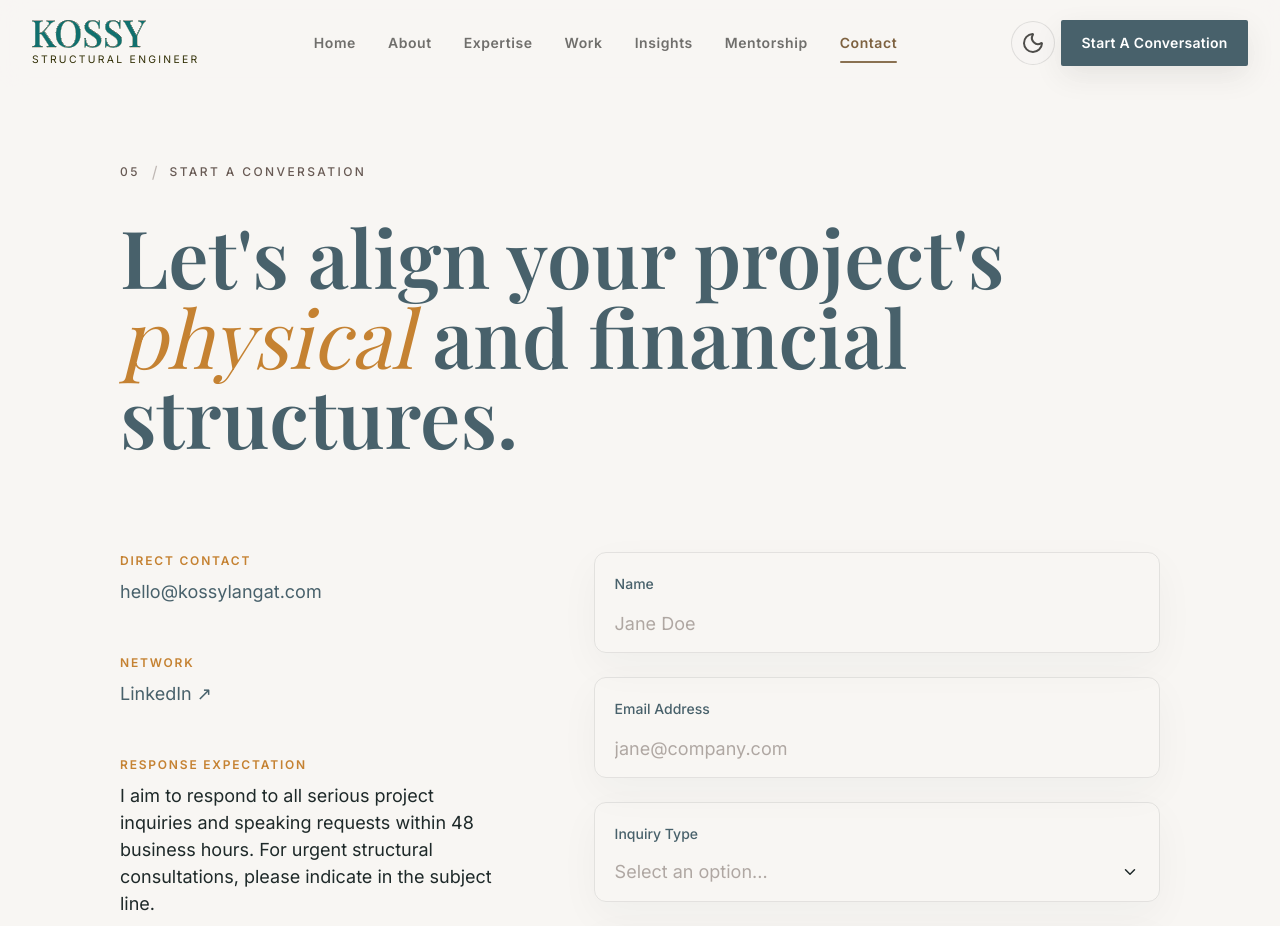
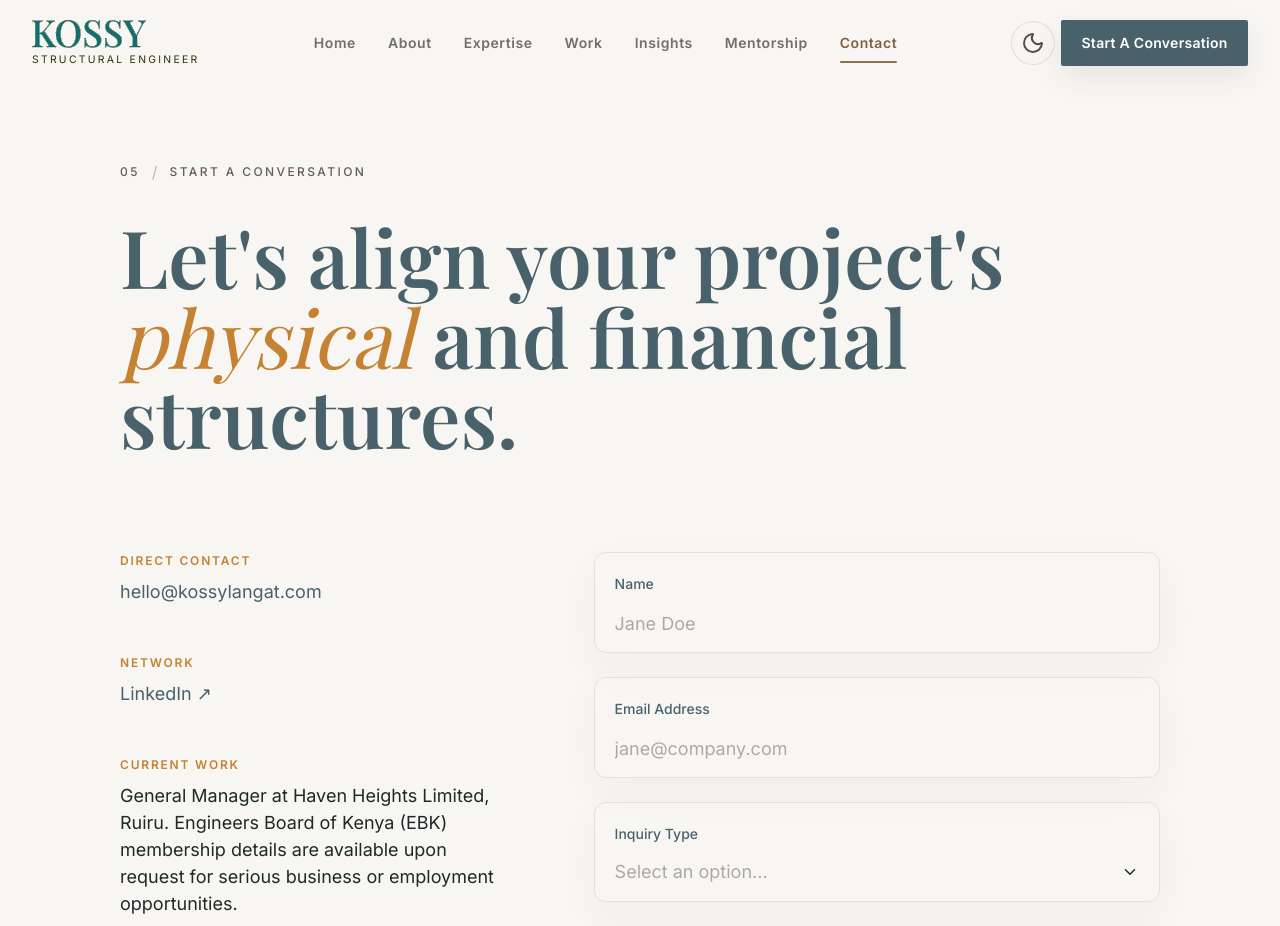
Before and after one commit to leon-madara/kossy-langat-website, a Next.js app: page /contact in a window 1280 px wide. Shown: the top 926 px of the page. Built offline with nearby package versions, Linux system fonts and the light colour scheme; a web font is replaced by a local one.

Commit message:
Update Naomi profile details

```diff
--- a/src/app/about/page.tsx
+++ b/src/app/about/page.tsx
@@ -550,7 +550,7 @@ export default function AboutPage() {
                             <h3 className="credential-group-title">Education</h3>
                             <div className="credential-item">
                                 <span className="credential-name">BSc. Civil & Structural Engineering</span>
-                                <span className="credential-detail">University of Nairobi</span>
+                                <span className="credential-detail">Jomo Kenyatta University of Agriculture and Technology</span>
                             </div>
                         </div>
                         <div className="credential-group">
@@ -563,12 +563,16 @@ export default function AboutPage() {
                                 <span className="credential-name">Structural Risk Mitigation</span>
                                 <span className="credential-detail">East African Standards Board</span>
                             </div>
+                            <div className="credential-item">
+                                <span className="credential-name">Engineers Board of Kenya (EBK) Member</span>
+                                <span className="credential-detail">Membership details available upon request for serious business or employment opportunities.</span>
+                            </div>
                         </div>
                         <div className="credential-group">
                             <h3 className="credential-group-title">Leadership</h3>
                             <div className="credential-item">
                                 <span className="credential-name">General Manager</span>
-                                <span className="credential-detail">EPS Manufacturing & Supply, Kenya</span>
+                                <span className="credential-detail">Haven Heights Limited, Ruiru</span>
                             </div>
                             <div className="credential-item">
                                 <span className="credential-name">Mentor</span>
--- a/src/app/contact/page.tsx
+++ b/src/app/contact/page.tsx
@@ -96,9 +96,16 @@ export default function ContactPage() {
 
                         <div className="info-item c-reveal">
                             <span className="info-label">Network</span>
-                            <a href="https://linkedin.com/in/naomi-langat" target="_blank" rel="noopener noreferrer" className="info-link">
+                            <a href="https://ke.linkedin.com/in/naomi-langat-68760255" target="_blank" rel="noopener noreferrer" className="info-link">
                                 LinkedIn ↗
                             </a>
+                        </div>
+
+                        <div className="info-item c-reveal">
+                            <span className="info-label">Current Work</span>
+                            <p className="info-text">
+                                General Manager at Haven Heights Limited, Ruiru. Engineers Board of Kenya (EBK) membership details are available upon request for serious business or employment opportunities.
+                            </p>
                         </div>
 
                         <div className="info-item c-reveal">
--- a/src/app/expertise/layout.tsx
+++ b/src/app/expertise/layout.tsx
@@ -32,7 +32,7 @@ const faqSchema = {
             "name": "What structural engineering services does Kossy provide in Nairobi?",
             "acceptedAnswer": {
                 "@type": "Answer",
-                "text": "Kossy — operating as General Manager at EPS Manufacturing & Supply Kenya — provides structural engineering leadership, EPS 3D panel system installation and coordination, operations management, and cost alignment for residential and commercial construction projects across Nairobi and East Africa. Services include technical oversight, dynamic load analysis, workforce coordination, and structural value engineering."
+                "text": "Kossy — operating as General Manager at Haven Heights Limited, Ruiru — provides structural engineering leadership, EPS 3D panel system installation and coordination, operations management, and cost alignment for residential and commercial construction projects across Nairobi and East Africa. Services include technical oversight, dynamic load analysis, workforce coordination, and structural value engineering."
             }
         },
         {
--- a/src/app/layout.tsx
+++ b/src/app/layout.tsx
@@ -117,6 +117,14 @@ export default function RootLayout({
                   "alternateName": "Kossy",
                   "jobTitle": "General Manager",
                   "worksFor": { "@id": "https://naomilangat.engineer/#org" },
+                  "sameAs": [
+                    "https://ke.linkedin.com/in/naomi-langat-68760255"
+                  ],
+                  "memberOf": {
+                    "@type": "Organization",
+                    "name": "Engineers Board of Kenya",
+                    "alternateName": "EBK"
+                  },
                   "knowsAbout": [
                     "Structural Engineering",
                     "EPS 3D Panel Systems",
@@ -127,10 +135,13 @@ export default function RootLayout({
                 {
                   "@type": "Organization",
                   "@id": "https://naomilangat.engineer/#org",
-                  "name": "EPS Manufacturing & Supply Kenya",
-                  "url": "https://naomilangat.engineer",
+                  "name": "Haven Heights Limited",
+                  "location": {
+                    "@type": "Place",
+                    "name": "Ruiru, Kenya"
+                  },
                   "areaServed": "KE",
-                  "description": "EPS 3D panel system installation and structural engineering services across Kenya and East Africa."
+                  "description": "Construction and structural engineering leadership based in Ruiru, Kenya."
                 },
                 {
                   "@type": "WebSite",
--- a/src/components/layout/Footer.tsx
+++ b/src/components/layout/Footer.tsx
@@ -16,7 +16,7 @@ const FOOTER_LINKS = {
         { name: "For Young Women", href: "/mentorship" },
     ],
     Connect: [
-        { name: "LinkedIn", href: "#", external: true },
+        { name: "LinkedIn", href: "https://ke.linkedin.com/in/naomi-langat-68760255", external: true },
         { name: "Start a Project", href: "/contact" },
         { name: "Speaking Inquiries", href: "/contact?type=speaking" },
     ],
--- a/src/data/projects.ts
+++ b/src/data/projects.ts
@@ -54,11 +54,11 @@ export const projects: Project[] = [
         imageAlt:
             "Workers laying EPS 3D LTD floor panels onto a prepared residential slab deck in Kwa Ndege, Tassis.",
         overview:
-            "EPS 3D floor panels replace the dense timber prop scaffolding of conventional slab construction with a lighter, faster structural system. At Tassis, you can see exactly how: prepared formwork below, reinforcement in place, and EPS 3D LTD panels being laid across the full slab field. As General Manager of EPS Manufacturing & Supply Kenya, Kossy was part of the leadership driving this installation — ensuring the system performed as designed, on the ground.",
+            "EPS 3D floor panels replace the dense timber prop scaffolding of conventional slab construction with a lighter, faster structural system. At Tassis, you can see exactly how: prepared formwork below, reinforcement in place, and EPS 3D LTD panels being laid across the full slab field. As General Manager at Haven Heights Limited, Ruiru, Kossy was part of the leadership driving this installation — ensuring the system performed as designed, on the ground.",
         challenge:
             "Conventional RC slab systems demand heavy formwork, dense propping, and long curing cycles that lock a residential site for weeks. The challenge was to demonstrate that EPS 3D delivers a structurally equivalent floor with significantly less material, less scaffolding, and a faster installation sequence.",
         intervention:
-            "The on-site installation team executed the full EPS 3D sequence at Tassis — deck preparation, reinforcement layout, panel staging, and active placement across the slab field. The EPS 3D LTD panels, visible with their branded markings, reduce structural dead load compared to a solid concrete slab, while the steel wire mesh faces and shotcrete fill deliver equivalent structural strength. Kossy, as General Manager of EPS Manufacturing & Supply Kenya, was among the senior leaders overseeing the technical delivery of this system.",
+            "The on-site installation team executed the full EPS 3D sequence at Tassis — deck preparation, reinforcement layout, panel staging, and active placement across the slab field. The EPS 3D LTD panels, visible with their branded markings, reduce structural dead load compared to a solid concrete slab, while the steel wire mesh faces and shotcrete fill deliver equivalent structural strength. Kossy, as General Manager at Haven Heights Limited, Ruiru, was among the senior leaders overseeing the technical delivery of this system.",
         result:
             "Tassis proves the EPS 3D case on the ground, not in a brochure. The system reduces slab dead load, cuts scaffolding requirements, and compresses the floor completion cycle. For residential developers managing material costs and build timelines, that is a competitive argument — and this is what it looks like in practice.",
         gallery: [
@@ -98,7 +98,7 @@ export const projects: Project[] = [
         imageAlt:
             "Wide construction view of BBS Mall in Eastleigh with a crane, reinforced slab grid, and EPS slab elements visible across the deck.",
         overview:
-            "BBS Mall is the commercial proof point for EPS 3D at scale. A multi-storey retail development rising in Eastleigh — Nairobi's most active trading district — where the structural leadership team coordinated delivery across a wide floor plate using an EPS-assisted flat slab strategy. As General Manager of EPS Manufacturing & Supply Kenya, Kossy was a central figure within that leadership — ensuring the system's dead-load advantages were realised across repeated bays and that the build sequence stayed disciplined at scale.",
+            "BBS Mall is the commercial proof point for EPS 3D at scale. A multi-storey retail development rising in Eastleigh — Nairobi's most active trading district — where the structural leadership team coordinated delivery across a wide floor plate using an EPS-assisted flat slab strategy. As General Manager at Haven Heights Limited, Ruiru, Kossy was a central figure within that leadership — ensuring the system's dead-load advantages were realised across repeated bays and that the build sequence stayed disciplined at scale.",
         challenge:
             "A multi-floor commercial slab in Eastleigh must carry significant live loads — retail footfall, goods movement, dynamic crowd loads — while managing construction logistics across a constrained urban site with active streets on all sides. Getting the slab strategy wrong means structural overdesign, excessive material costs, or inadequate load capacity under occupation.",
         intervention:
```
